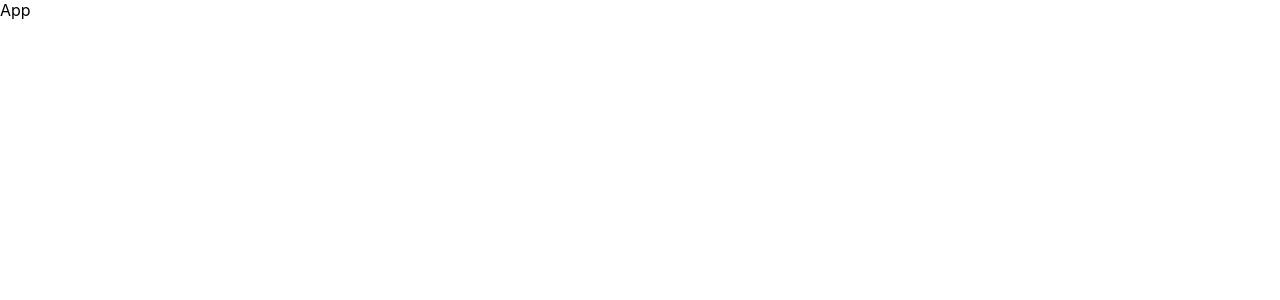
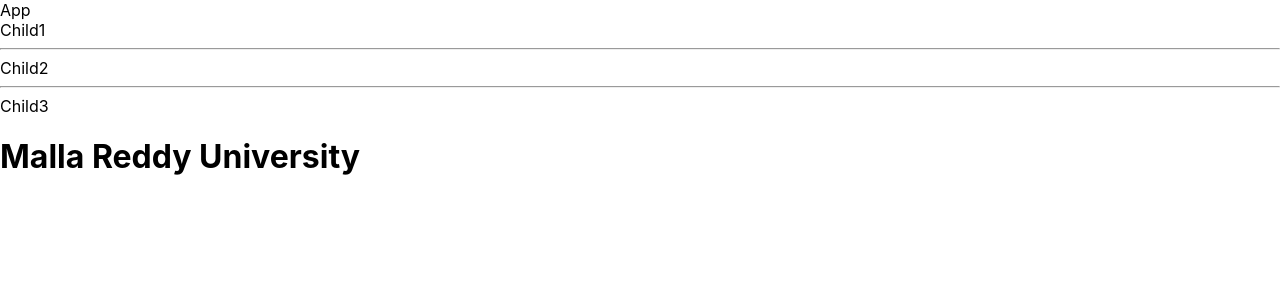
Before and after one commit to vamshi125s/Reactjs, a React (Create React App) app: page / in a window 1280 px wide. Shown: the top 300 px of the page. Built offline with nearby package versions, Linux system fonts and the light colour scheme.

Commit message:
Pushing props

```diff
--- a/src/App.js
+++ b/src/App.js
@@ -77,12 +77,21 @@
 
 //props children
 
-import React from 'react'
+import React from "react";
+import Child1 from "./props/Child1";
 
 const App = () => {
   return (
-    <div>App</div>
-  )
-}
+    <div>
+      App
+      {/*App
+      <PropChildEx num={1000}>
+        <h1>this is data coming from props children</h1>
+        <SubChild />
+      </PropChildEx>*/}
+      <Child1 university="Malla Reddy University" />
+    </div>
+  );
+};
 
-export default App
+export default App;
--- /dev/null
+++ b/src/props/Child1.jsx
@@ -0,0 +1,15 @@
+import React from "react";
+import Child2 from "./Child2";
+
+const Child1 = (props) => {
+  console.log(props);
+  return (
+    <div>
+      Child1
+      <hr />
+      <Child2 university={props.university} />
+    </div>
+  );
+};
+
+export default Child1;
--- /dev/null
+++ b/src/props/Child2.jsx
@@ -0,0 +1,14 @@
+import React from "react";
+import Child3 from "./Child3";
+
+const Child2 = (props) => {
+  return (
+    <div>
+      Child2
+      <hr />
+      <Child3 university={props.university} />
+    </div>
+  );
+};
+
+export default Child2;
--- /dev/null
+++ b/src/props/Child3.jsx
@@ -0,0 +1,13 @@
+import React from "react";
+
+const Child3 = (props) => {
+  console.log(props);
+  return (
+    <div>
+      Child3
+      <h1>{props.university}</h1>
+    </div>
+  );
+};
+
+export default Child3;
```
Also changed, not shown: src/props/PropChildEx.jsx (added, +14 -0 lines).
